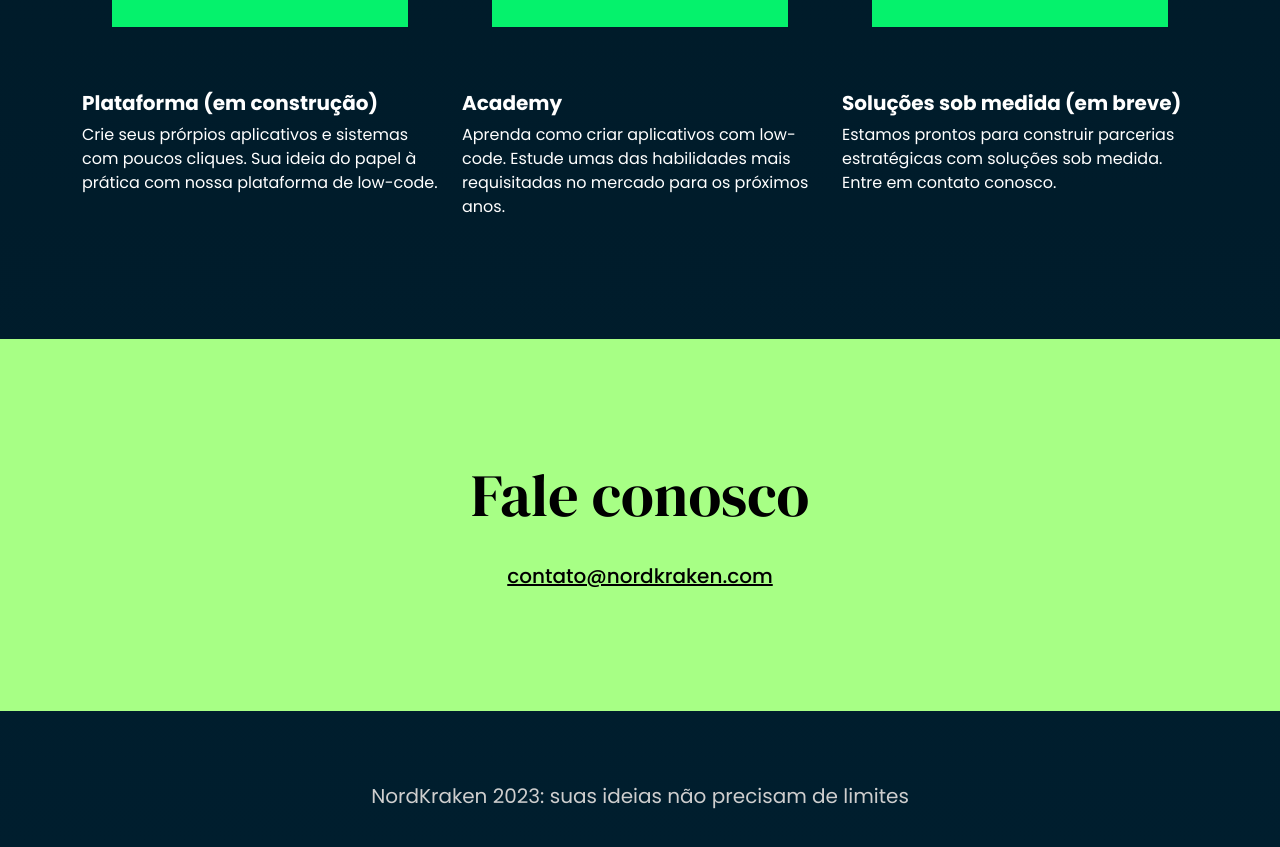
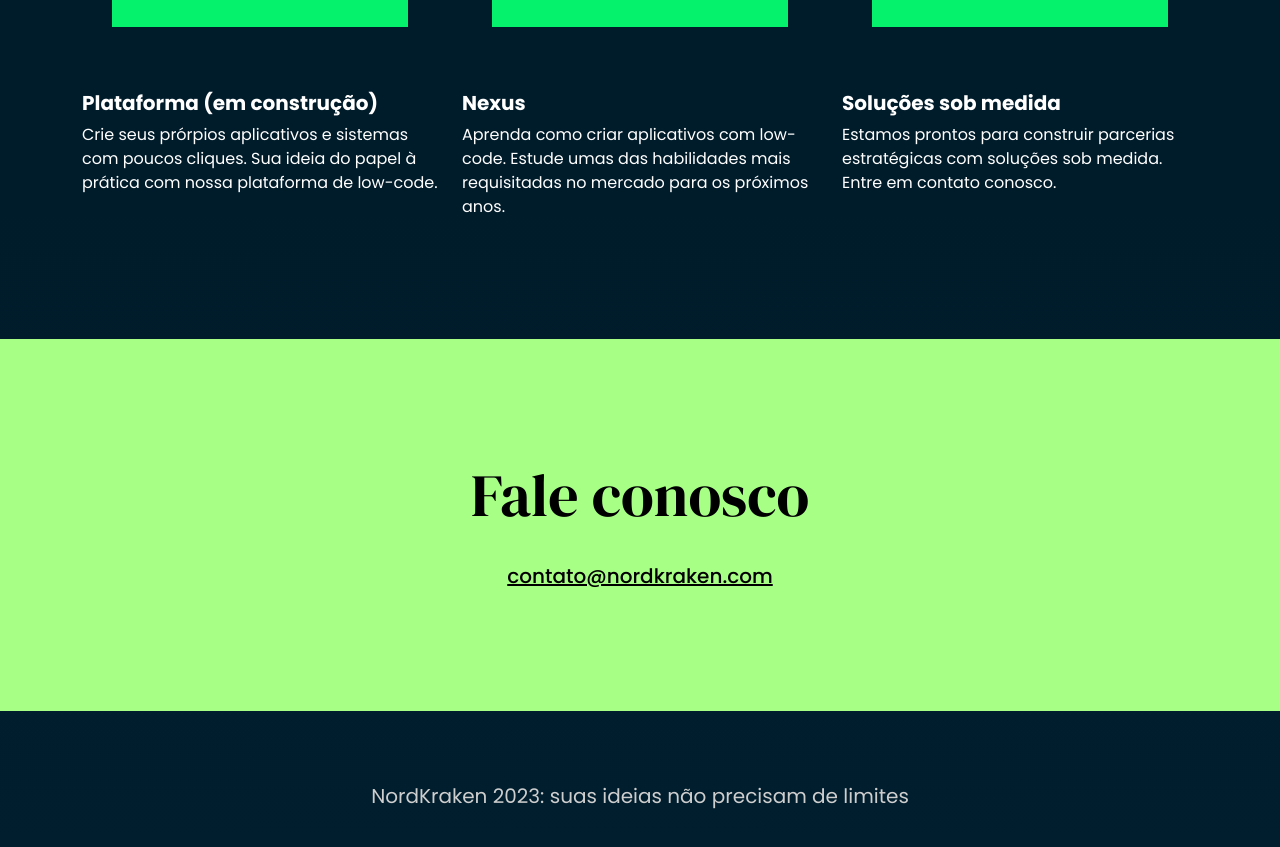
Before and after one commit to NordKraken/website, a plain HTML site: page index.html in a window 1280 px wide. Shown: the part 2099-2946 px from the top of the page. Drawn offline with nearby package versions, Linux system fonts and the light colour scheme.

Commit message:
Update links index.html

```diff
--- a/index.html
+++ b/index.html
@@ -106,17 +106,17 @@
                   <img src="assets/images/capas/academy.png" class="ds-image-shadow transition">
                 </figure>
                 <section>
-                  <h3>Academy</h3>
+                  <h3>Nexus</h3>
                   <span>Aprenda como criar aplicativos com low-code. Estude umas das habilidades mais requisitadas no mercado para os próximos anos.</span>
                 </section>
             </div>
             <div class="col-12 col-sm-12  col-md-4  col-lg-4  col-xl-4  col-xxl-4 ds-projects-loop">
                 <figure>
-                  <a href="https://forms.gle/ofkmqtqfMQUuZQ1q8" class="ds-link-button" target="_blank"><i class="ri-external-link-line"></i></a>
+                  <a href="https://creatus.nordkraken.com" class="ds-link-button" target="_blank"><i class="ri-external-link-line"></i></a>
                   <img src="assets/images/capas/expertise.png" class="ds-image-shadow transition">
                 </figure>
                 <section>
-                  <h3>Soluções sob medida (em breve)</h3>
+                  <h3>Soluções sob medida</h3>
                   <span>Estamos prontos para construir parcerias estratégicas com soluções sob medida. Entre em contato conosco.</span>
                 </section>
             </div>
```
